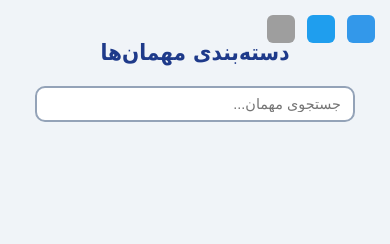
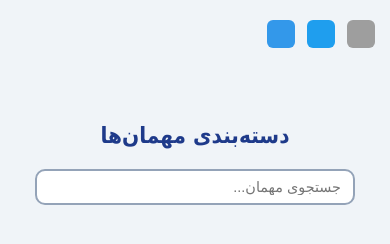
Before and after one commit to OmidHasani/guest, a website: page GuestPro2/public/index.html in a window 390 px wide. Drawn offline with Linux system fonts and the light colour scheme; no server answers; grey boxes are pictures that could not be loaded.

Commit message:
Update index.html

```diff
--- a/GuestPro2/public/index.html
+++ b/GuestPro2/public/index.html
@@ -250,13 +250,11 @@ li {
   }
 }
 .social-icons {
-  position: absolute;
-  top: 15px;
-  right: 15px;   /* بچسبه به سمت راست */
+  direction: ltr; /* این خط اضافه شد */
   display: flex;
-  flex-direction: row; /* دیگه نیازی به row-reverse نیست */
+  justify-content: flex-end; /* حالا واقعا سمت راست صفحه */
   gap: 12px;
-  z-index: 100;
+  margin-bottom: 25px;
 }
 
 .social-icons a img {
@@ -280,6 +278,9 @@ li {
 
 /* موبایل */
 @media (max-width: 480px) {
+  .social-icons {
+    margin-bottom: 60px; /* فاصله بزرگتر از تیتر در موبایل */
+  }
   .social-icons a img {
     width: 28px;
     height: 28px;
@@ -323,7 +324,7 @@ li {
 const categoryColors = {
   "تبلیغات، بازاریابی، برندینگ و روابط عمومی": "#0f172a",
   "ابزارهای دیجیتال، اپراتور، زیر ساخت و اپ استور": "#ef4444",
-  "فینتک، BNPL، صرافی و کریپتو": "#000000",
+  "فینتک، BNPL، صرافی و کریپتو": "#0c2152ff",
   "سرمایه‌گذاری، فضای کار، شتابدهنده، آموزش، مشاوره مدیریت و رویداد": "#7c3aed",
   "رسانه، آموزش، کودک و نوجوان، سرگرمی، VOD و AOD": "#f97316",
   "سلامت، زیبایی، مد، پوشاک و سبک زندگی": "#ec4899",
```
